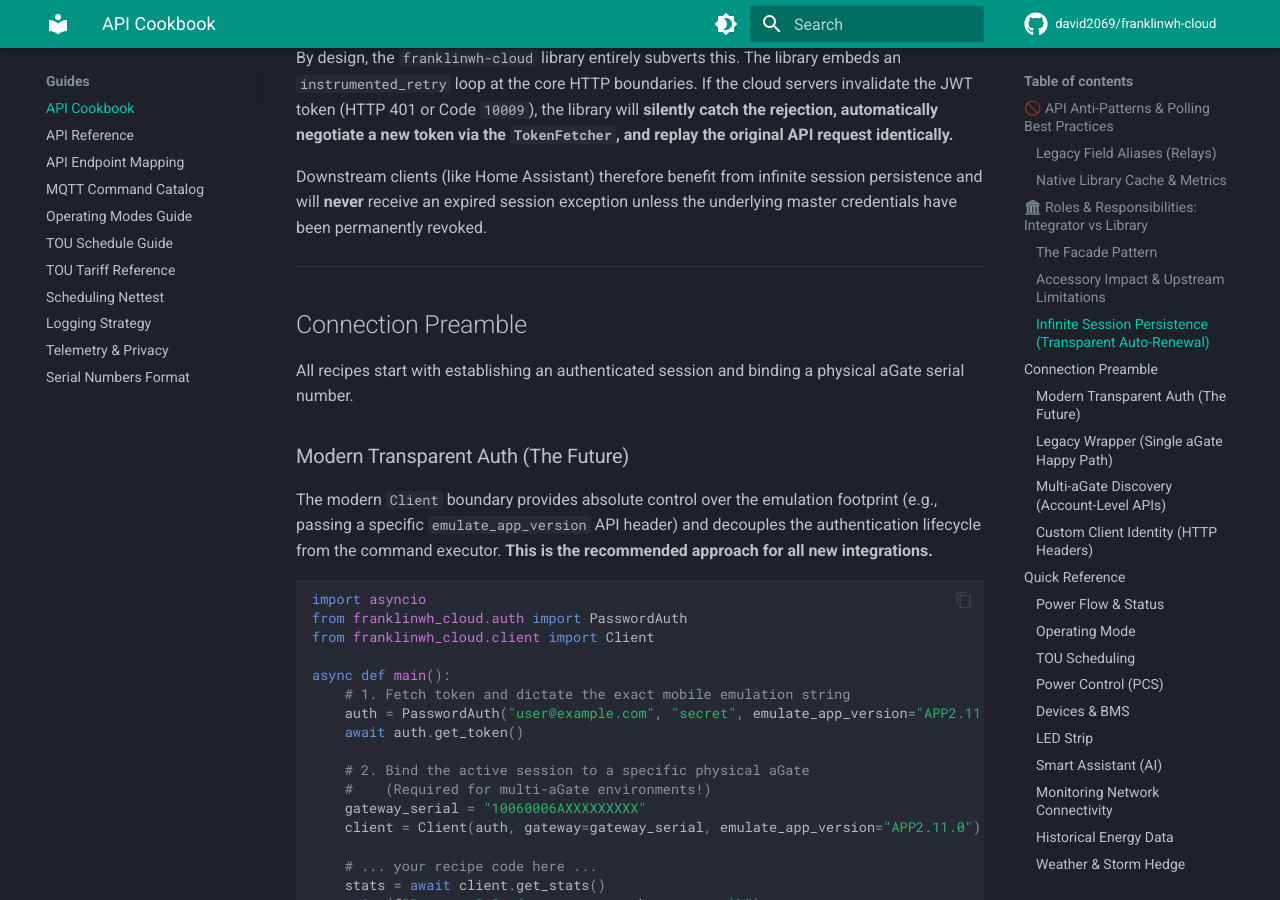
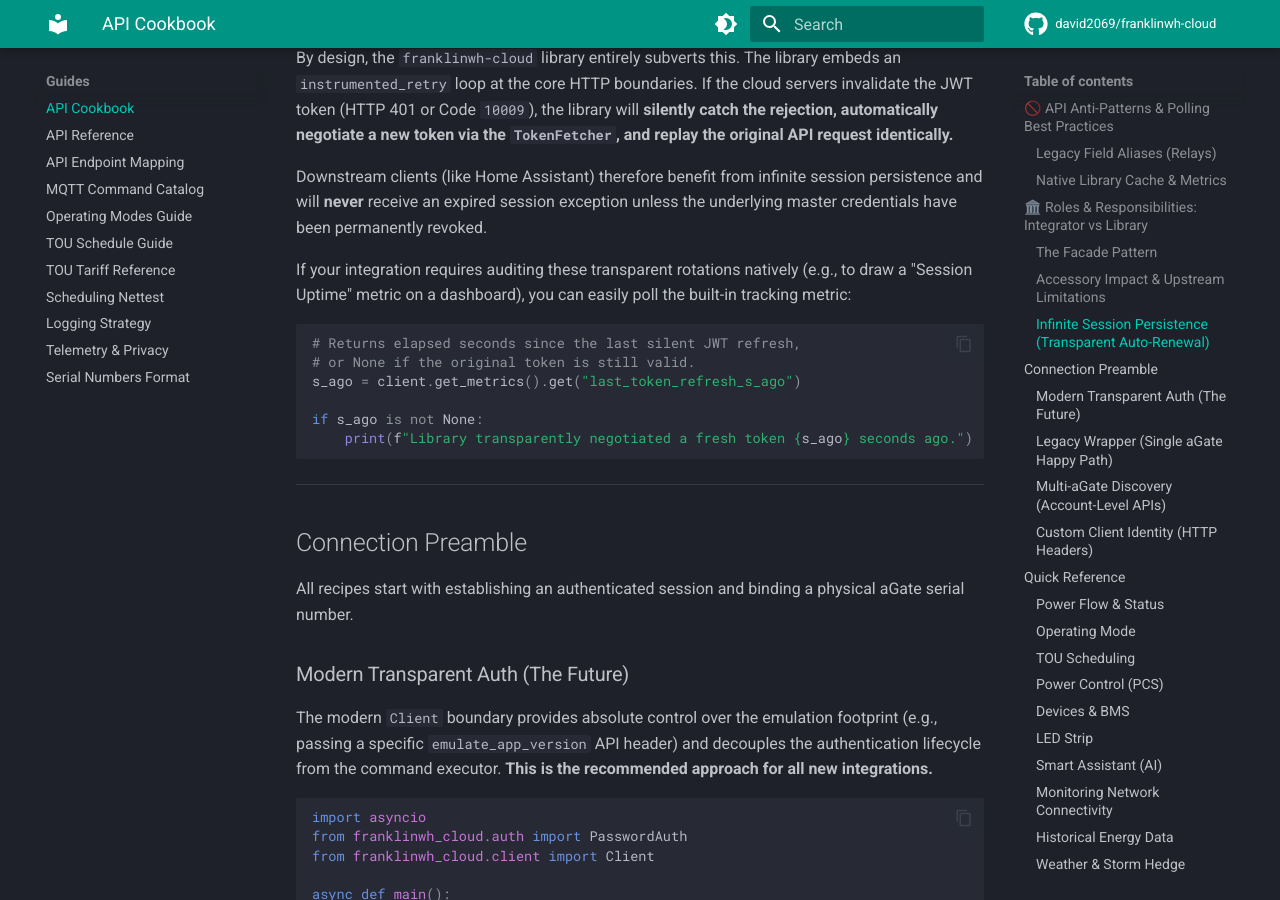
Before and after one commit to david2069/franklinwh-cloud, an MkDocs documentation site: the page built from docs/API_COOKBOOK.md, in a window 1280 px wide and 900 px high, scrolled down 2377 px. Built offline with MkDocs 1.6.1 and Material for MkDocs 9.7.7, drawn with Linux system fonts in a browser that asks for light colours; comment, search, counter and statistics services are not loaded.

Commit message:
docs: add code recipe for polling token refresh tracker

````diff
--- a/docs/API_COOKBOOK.md
+++ b/docs/API_COOKBOOK.md
@@ -57,6 +57,17 @@ Users of the official FranklinWH Mobile App often experience "Idle Timeouts" or
 By design, the `franklinwh-cloud` library entirely subverts this. The library embeds an `instrumented_retry` loop at the core HTTP boundaries. If the cloud servers invalidate the JWT token (HTTP 401 or Code `10009`), the library will **silently catch the rejection, automatically negotiate a new token via the `TokenFetcher`, and replay the original API request identically.**
 
 Downstream clients (like Home Assistant) therefore benefit from infinite session persistence and will **never** receive an expired session exception unless the underlying master credentials have been permanently revoked.
+
+If your integration requires auditing these transparent rotations natively (e.g., to draw a "Session Uptime" metric on a dashboard), you can easily poll the built-in tracking metric:
+
+```python
+# Returns elapsed seconds since the last silent JWT refresh,
+# or None if the original token is still valid.
+s_ago = client.get_metrics().get("last_token_refresh_s_ago")
+
+if s_ago is not None:
+    print(f"Library transparently negotiated a fresh token {s_ago} seconds ago.")
+```
 
 ---
 
````
